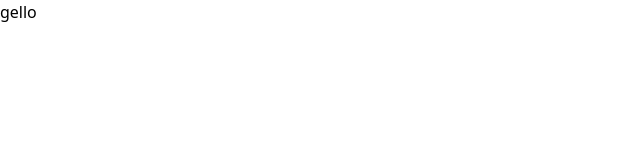
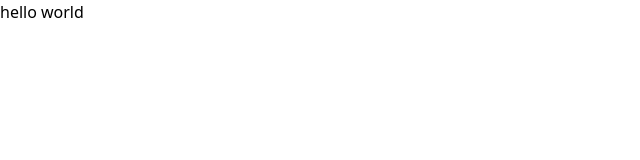
Before and after one commit to prabhanshu09sharma/social-media, a Next.js app: page / in a window 1280 px wide. Shown: the top 160 px of the page, without its empty margins (0-640 px from the left). Built offline with nearby package versions, Linux system fonts and the light colour scheme.

Commit message:
second commit

```diff
--- a/pages/index.js
+++ b/pages/index.js
@@ -6,7 +6,7 @@ const inter = Inter({ subsets: ['latin'] })
 export default function Home() {
   return (
     <main>
-      <h1>gello</h1>
+      <h1>hello world</h1>
     </main>
   )
 }
```
